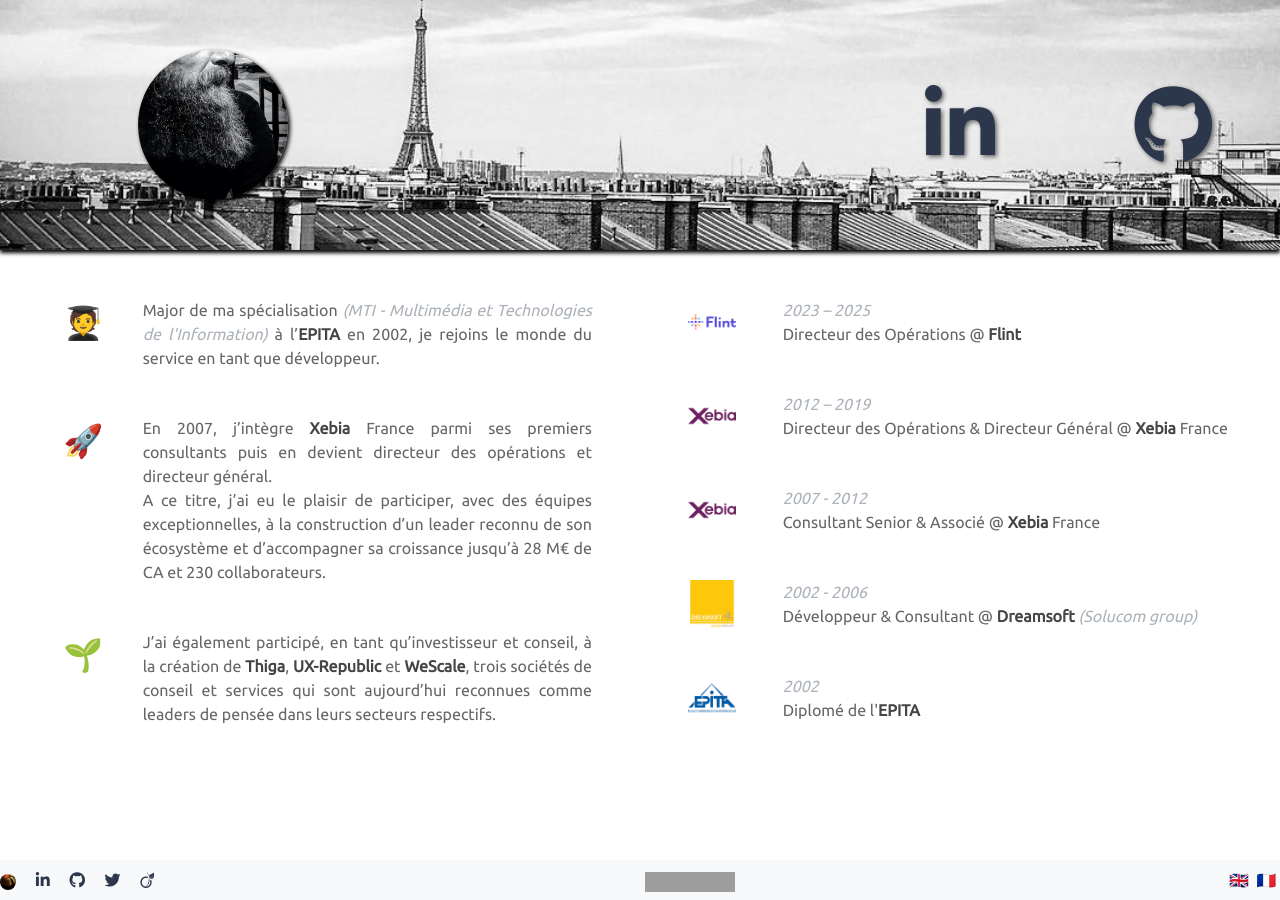
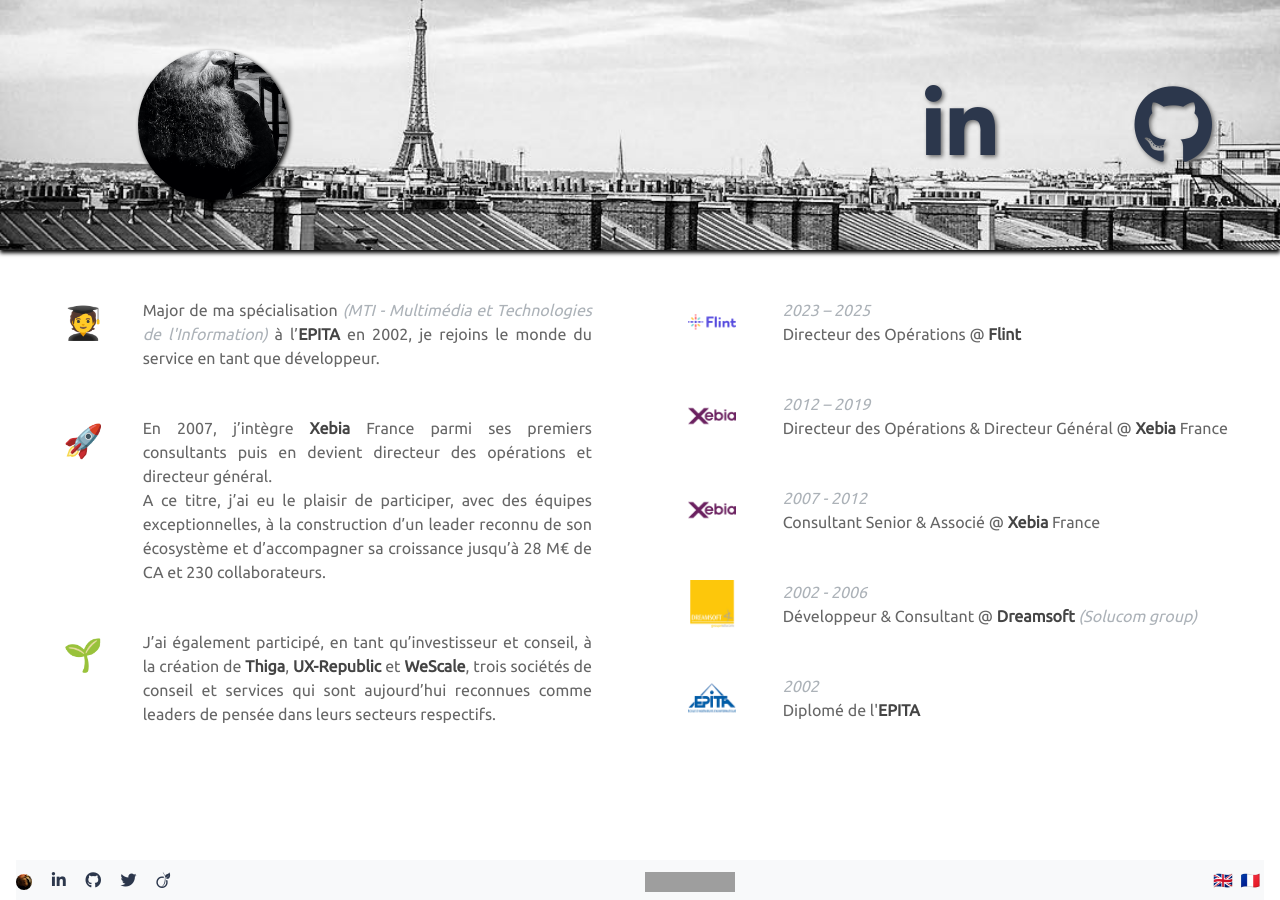
Before and after one commit to cheubes/christophe.heubes.com, a Jekyll site: the page built from index.html, in a window 1280 px wide. Built offline with Jekyll 4.4.1, drawn with Linux system fonts in a browser that asks for light colours; nearby versions of some CDN libraries; grey boxes are pictures that could not be loaded.

Commit message:
Fix footer margins.

```diff
--- a/_includes/footer.html
+++ b/_includes/footer.html
@@ -1,4 +1,4 @@
-  <footer class="navbar navbar-light bg-light fixed-bottom">
+  <footer class="navbar navbar-light bg-light fixed-bottom ms-3 me-3">
     <div id="social-media">
       <a href="https://christophe.heubes.org" target="_blank"><img src="/assets/img/org.jpg" class="rounded-circle" /></a>
       <a href="https://www.linkedin.com/in/heubes/" target="_blank"><i class="fab fa-linkedin-in ms-3"></i></a>
```
